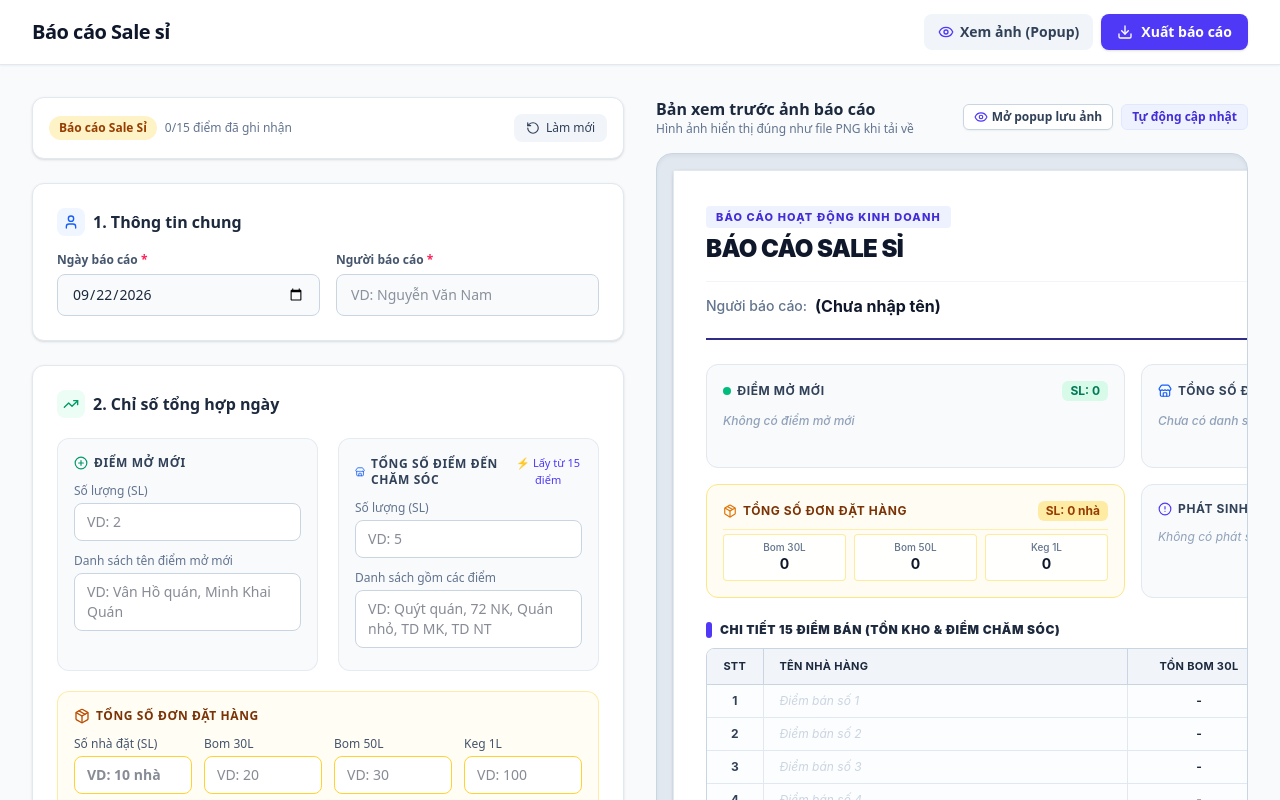
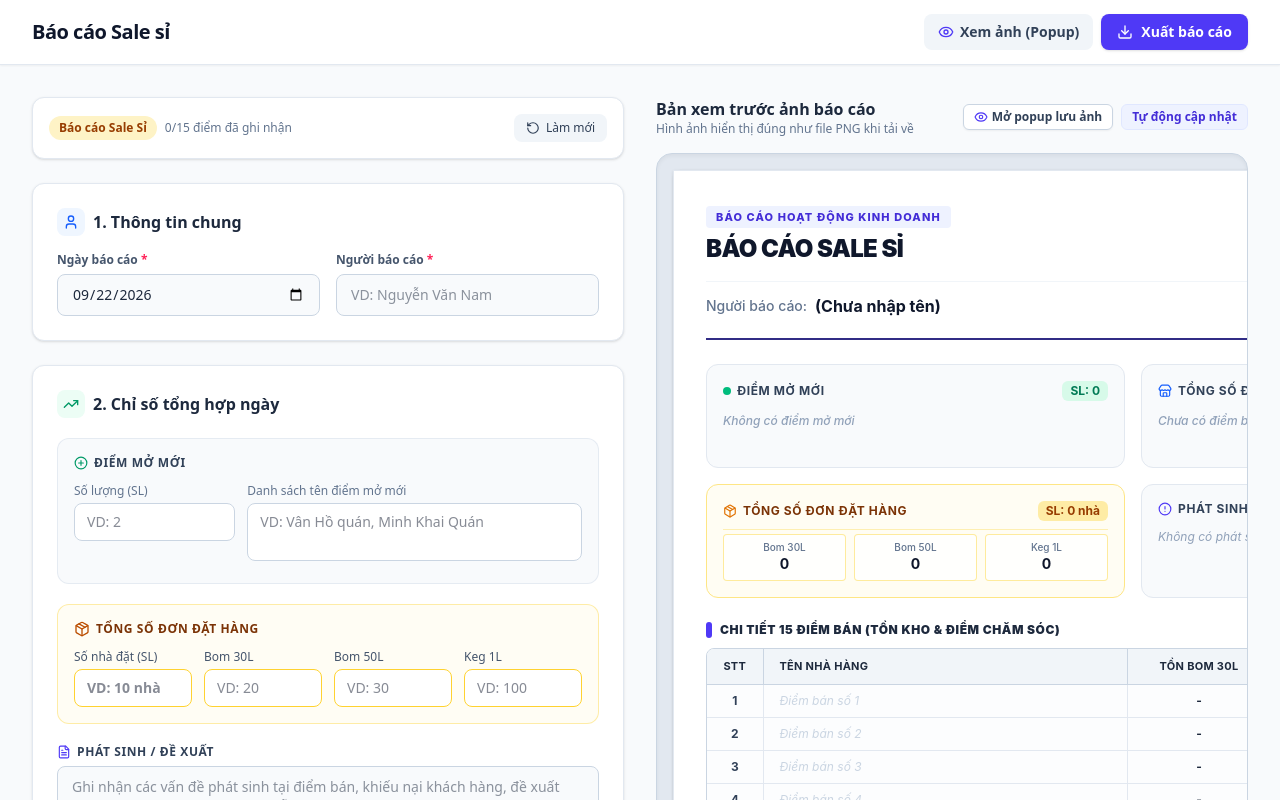
Before and after one commit to npnam151-rgb/CS-BC-Sale-s-, a React (Vite) app: page / in a window 1280 px wide. Shown: the top 800 px of the page. Built offline with nearby package versions, Linux system fonts and the light colour scheme.

Commit message:
refactor: remove redundant visited outlets field
Eliminate the manual "visited outlets" field and auto-calculate it based on the number of active outlets to simplify data entry and ensure consistency across the form, preview, and exported reports.

```diff
--- a/google-apps-script.js
+++ b/google-apps-script.js
@@ -115,7 +115,6 @@ function doPost(e) {
           "Người báo cáo",
           "Điểm mở mới",
           "Phát sinh/ Đề xuất",
-          "Tổng số điểm đến chăm sóc",
           "Tổng số đơn đặt hàng"
         ];
         for (var i = 1; i <= 15; i++) {
@@ -126,16 +125,39 @@ function doPost(e) {
         sheet.setFrozenRows(1);
       }
 
-      // 2. GHI DỮ LIỆU CỦA BÁO CÁO SALE SỈ
+      // Kiểm tra nếu sheet cũ từng có cột "Tổng số điểm đến chăm sóc" để điền đúng cột
+      var hasOldVisitedCol = false;
+      if (sheet.getLastRow() > 0) {
+        var existingHeaders = sheet.getRange(1, 1, 1, Math.min(sheet.getLastColumn(), 10)).getValues()[0];
+        for (var h = 0; h < existingHeaders.length; h++) {
+          if (existingHeaders[h] && existingHeaders[h].toString().indexOf("chăm sóc") !== -1) {
+            hasOldVisitedCol = true;
+            break;
+          }
+        }
+      }
+
+      // 2. GHI DỮ LIỆU CỦA BÁO CÁO SALE SỈ (Đã bỏ cột điểm đến chăm sóc khỏi file dữ liệu)
+      if (hasOldVisitedCol) {
         row.push(
           new Date(),
           data.date || "",
           data.reporter || "",
           data.newOutlets || "",
           data.issuesOrProposals || "",
-        data.visitedOutlets || "",
+          "", // Bỏ qua cột cũ
           data.totalOrders || ""
         );
+      } else {
+        row.push(
+          new Date(),
+          data.date || "",
+          data.reporter || "",
+          data.newOutlets || "",
+          data.issuesOrProposals || "",
+          data.totalOrders || ""
+        );
+      }
 
       // 15 điểm bán
       if (data.outlets && Array.isArray(data.outlets)) {
--- a/src/App.tsx
+++ b/src/App.tsx
@@ -14,7 +14,6 @@ import {
   SaleSiReportData,
   DEFAULT_OUTLETS,
   formatNewOutletsText,
-  formatVisitedOutletsText,
   formatTotalOrdersText,
   formatOutletCellText
 } from './types';
@@ -56,7 +55,6 @@ export default function App() {
     }
 
     const newOutletsFormatted = formatNewOutletsText(data.newOutletsCount, data.newOutletsList);
-    const visitedOutletsFormatted = formatVisitedOutletsText(data.visitedOutletsCount, data.visitedOutletsList);
     const totalOrdersFormatted = formatTotalOrdersText(data.ordersCount, data.ordersBom30L, data.ordersBom50L, data.ordersKeg1L);
     const outletsFormatted = data.outlets.map(o => formatOutletCellText(o));
 
@@ -66,7 +64,6 @@ export default function App() {
       reporter: data.reporter,
       newOutlets: newOutletsFormatted,
       issuesOrProposals: data.issuesOrProposals,
-      visitedOutlets: visitedOutletsFormatted,
       totalOrders: totalOrdersFormatted,
       outlets: outletsFormatted,
       items: data.outlets.map(o => ({
--- a/src/components/ReportForm.tsx
+++ b/src/components/ReportForm.tsx
@@ -5,7 +5,6 @@ import {
   DEFAULT_OUTLETS
 } from '../types';
 import {
-  Store,
   Calendar,
   User,
   TrendingUp,
@@ -33,7 +32,11 @@ export function ReportForm({ data, onChange }: ReportFormProps) {
       }
       return outlet;
     });
-    onChange({ ...data, outlets: updatedOutlets });
+
+    onChange({
+      ...data,
+      outlets: updatedOutlets
+    });
   };
 
   const handleClearOutlet = (id: number) => {
@@ -53,18 +56,10 @@ export function ReportForm({ data, onChange }: ReportFormProps) {
       }
       return outlet;
     });
-    onChange({ ...data, outlets: updatedOutlets });
-  };
 
-  // Tự động tổng hợp điểm chăm sóc từ các điểm bán đã nhập tên
-  const handleAutoFillVisitedOutlets = () => {
-    const activeOutlets = data.outlets.filter(o => o.restaurantName.trim().length > 0);
-    const count = activeOutlets.length;
-    const names = activeOutlets.map(o => o.restaurantName.trim()).join(', ');
     onChange({
       ...data,
-      visitedOutletsCount: count > 0 ? count.toString() : data.visitedOutletsCount,
-      visitedOutletsList: names || data.visitedOutletsList
+      outlets: updatedOutlets
     });
   };
 
@@ -156,7 +151,6 @@ export function ReportForm({ data, onChange }: ReportFormProps) {
           <h2 className="text-base font-bold text-slate-800">2. Chỉ số tổng hợp ngày</h2>
         </div>
 
-        <div className="grid grid-cols-1 md:grid-cols-2 gap-5">
         {/* Điểm mở mới */}
         <div className="p-4 bg-slate-50 rounded-xl border border-slate-200/80 space-y-3">
           <div className="flex items-center justify-between">
@@ -165,6 +159,7 @@ export function ReportForm({ data, onChange }: ReportFormProps) {
               Điểm mở mới
             </span>
           </div>
+          <div className="grid grid-cols-1 sm:grid-cols-3 gap-3">
             <div>
               <label className="block text-xs text-slate-500 mb-1">Số lượng (SL)</label>
               <input
@@ -175,51 +170,13 @@ export function ReportForm({ data, onChange }: ReportFormProps) {
                 className="w-full px-3 py-2 bg-white border border-slate-300 rounded-lg text-sm font-medium focus:ring-2 focus:ring-indigo-500 outline-none"
               />
             </div>
-            <div>
+            <div className="sm:col-span-2">
               <label className="block text-xs text-slate-500 mb-1">Danh sách tên điểm mở mới</label>
               <textarea
                 rows={2}
                 value={data.newOutletsList}
                 onChange={(e) => onChange({ ...data, newOutletsList: e.target.value })}
                 placeholder="VD: Vân Hồ quán, Minh Khai Quán"
-                className="w-full px-3 py-2 bg-white border border-slate-300 rounded-lg text-sm focus:ring-2 focus:ring-indigo-500 outline-none resize-none"
-              />
-            </div>
-          </div>
-
-          {/* Tổng số điểm đến chăm sóc */}
-          <div className="p-4 bg-slate-50 rounded-xl border border-slate-200/80 space-y-3">
-            <div className="flex items-center justify-between">
-              <span className="text-xs font-bold uppercase tracking-wider text-slate-700 flex items-center gap-1.5">
-                <Store className="w-3.5 h-3.5 text-blue-600" />
-                Tổng số điểm đến chăm sóc
-              </span>
-              <button
-                type="button"
-                onClick={handleAutoFillVisitedOutlets}
-                className="text-[11px] text-indigo-600 hover:text-indigo-800 font-medium hover:underline flex items-center gap-1"
-                title="Tự động đếm và lấy tên các điểm bán đã nhập bên dưới"
-              >
-                ⚡ Lấy từ 15 điểm
-              </button>
-            </div>
-            <div>
-              <label className="block text-xs text-slate-500 mb-1">Số lượng (SL)</label>
-              <input
-                type="text"
-                value={data.visitedOutletsCount}
-                onChange={(e) => onChange({ ...data, visitedOutletsCount: e.target.value })}
-                placeholder="VD: 5"
-                className="w-full px-3 py-2 bg-white border border-slate-300 rounded-lg text-sm font-medium focus:ring-2 focus:ring-indigo-500 outline-none"
-              />
-            </div>
-            <div>
-              <label className="block text-xs text-slate-500 mb-1">Danh sách gồm các điểm</label>
-              <textarea
-                rows={2}
-                value={data.visitedOutletsList}
-                onChange={(e) => onChange({ ...data, visitedOutletsList: e.target.value })}
-                placeholder="VD: Quýt quán, 72 NK, Quán nhỏ, TD MK, TD NT"
                 className="w-full px-3 py-2 bg-white border border-slate-300 rounded-lg text-sm focus:ring-2 focus:ring-indigo-500 outline-none resize-none"
               />
             </div>
--- a/src/components/ReportPreview.tsx
+++ b/src/components/ReportPreview.tsx
@@ -84,16 +84,14 @@ export const ReportPreview = forwardRef<HTMLDivElement, ReportPreviewProps>(
                 Tổng số điểm đến chăm sóc
               </div>
               <span className="text-xs font-bold text-blue-700 bg-blue-100/80 px-2 py-0.5 rounded-md">
-                SL: {data.visitedOutletsCount || activeOutlets.length || '0'}
+                SL: {activeOutlets.length}
               </span>
             </div>
             <div className="text-sm text-slate-800 font-medium min-h-[42px] whitespace-pre-line leading-relaxed">
-              {data.visitedOutletsList ? (
-                data.visitedOutletsList.startsWith('Gồm:')
-                  ? data.visitedOutletsList
-                  : `Gồm: ${data.visitedOutletsList}`
+              {activeOutlets.length > 0 ? (
+                `Gồm: ${activeOutlets.map(o => o.restaurantName.trim()).join(', ')}`
               ) : (
-                <span className="text-slate-400 italic text-xs">Chưa có danh sách điểm</span>
+                <span className="text-slate-400 italic text-xs">Chưa có điểm bán nào được ghi nhận</span>
               )}
             </div>
           </div>
```
Lines whose indentation alone changed are shown as unchanged.
